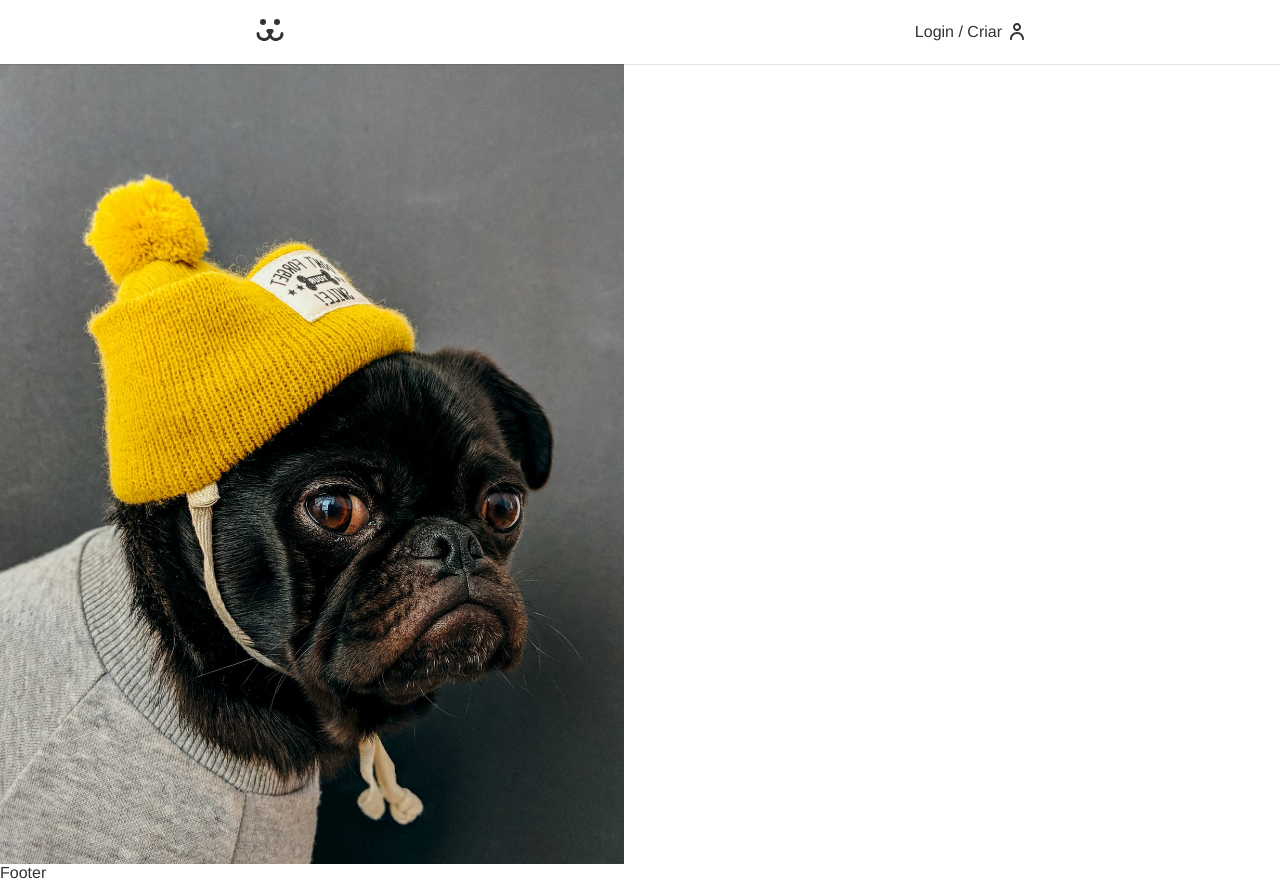
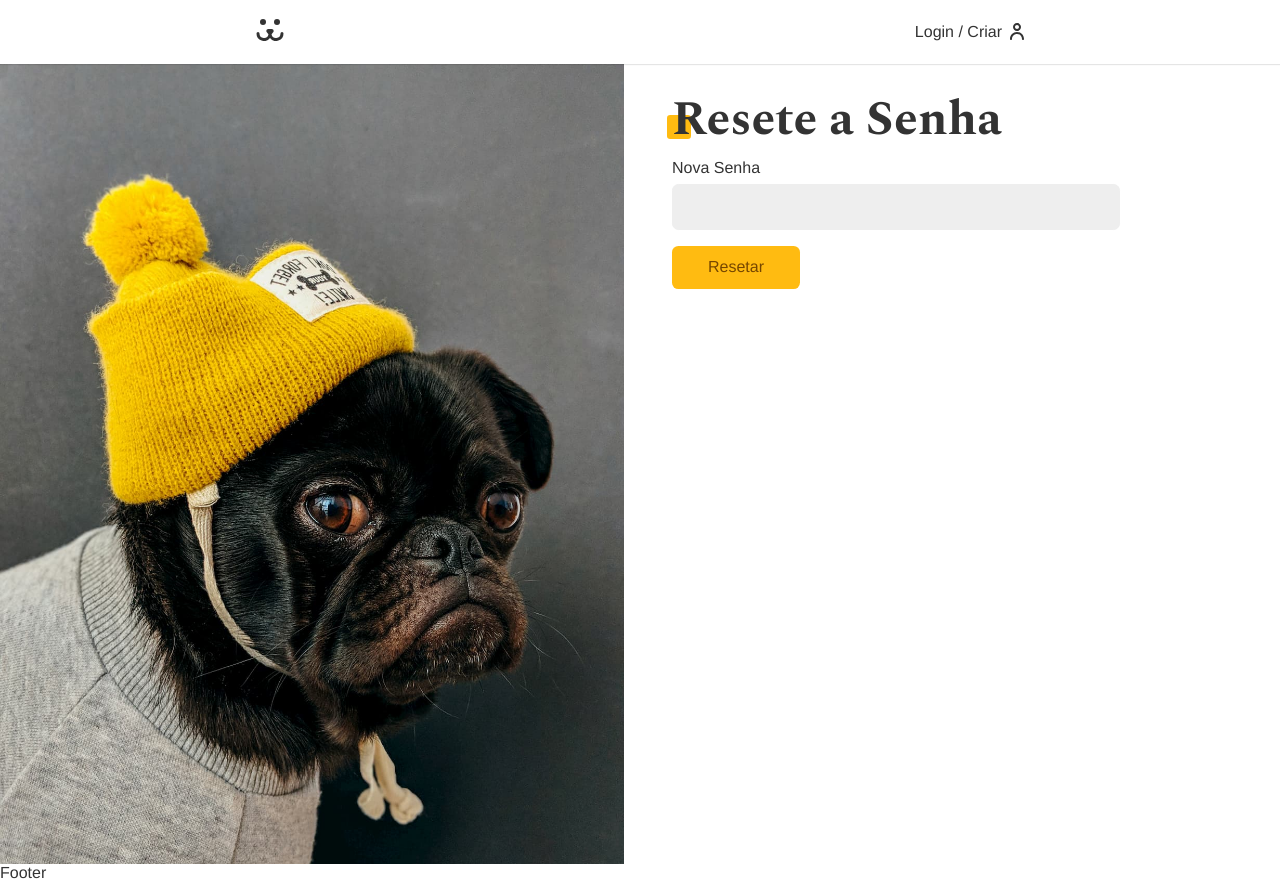
Before and after one commit to guilhermebarrosdev/Dogs, a React (Create React App) app: page /login/resetar in a window 1280 px wide. Built offline with nearby package versions, Linux system fonts and the light colour scheme.

Commit message:
:sparkles: Create password reset logic

```diff
--- a/src/Components/Login/LoginPasswordReset.js
+++ b/src/Components/Login/LoginPasswordReset.js
@@ -1,7 +1,59 @@
 import React from 'react';
+import Input from '../Forms/Input';
+import Button from '../Forms/Button';
+import Error from '../Helper/Error';
+import useForm from '../../Hooks/useForm';
+import useFetch from '../../Hooks/useFetch';
+import { PASSWORD_RESET } from '../../Api';
+import { useNavigate } from 'react-router-dom';
 
 const LoginPasswordReset = () => {
-  return <div></div>;
+  const [login, setLogin] = React.useState('');
+  const [key, setKey] = React.useState('');
+  const password = useForm();
+  const { loading, error, request } = useFetch();
+  const navigate = useNavigate();
+
+  React.useEffect(() => {
+    const params = new URLSearchParams(window.location.search);
+    const key = params.get('key');
+    const login = params.get('login');
+    if (key) setKey(key);
+    if (login) setLogin(login);
+  }, []);
+
+  async function handleSubmit(event) {
+    event.preventDefault();
+    if (password.validate()) {
+      const { url, options } = PASSWORD_RESET({
+        login,
+        key,
+        password: password.value,
+      });
+      const { response } = await request(url, options);
+      if (response.ok) navigate('/login');
+    }
+  }
+
+  return (
+    <div>
+      <h1 className="title">Resete a Senha</h1>
+      <form onSubmit={handleSubmit}>
+        <Input
+          label="Nova Senha"
+          type="password"
+          name="password"
+          {...password}
+        />
+        {loading ? (
+          <Button disabled>Resetando...</Button>
+        ) : (
+          <Button>Resetar</Button>
+        )}
+      </form>
+      <Error error={error} />
+    </div>
+  );
 };
 
 export default LoginPasswordReset;
--- a/src/api.js
+++ b/src/api.js
@@ -127,3 +127,16 @@
     },
   };
 }
+
+export function PASSWORD_RESET(body) {
+  return {
+    url: API_URL + '/api/password/reset',
+    options: {
+      method: 'POST',
+      headers: {
+        'Content-Type': 'application/json',
+      },
+      body: JSON.stringify(body),
+    },
+  };
+}
```
